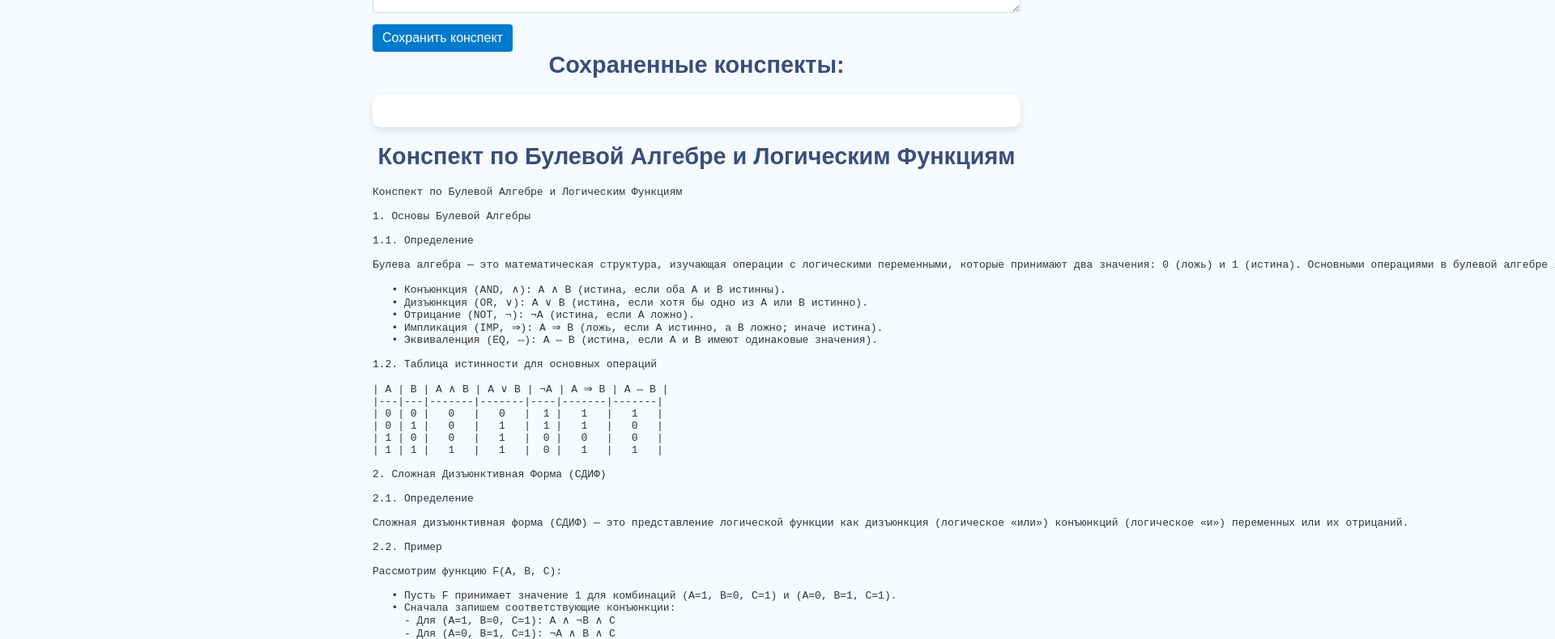
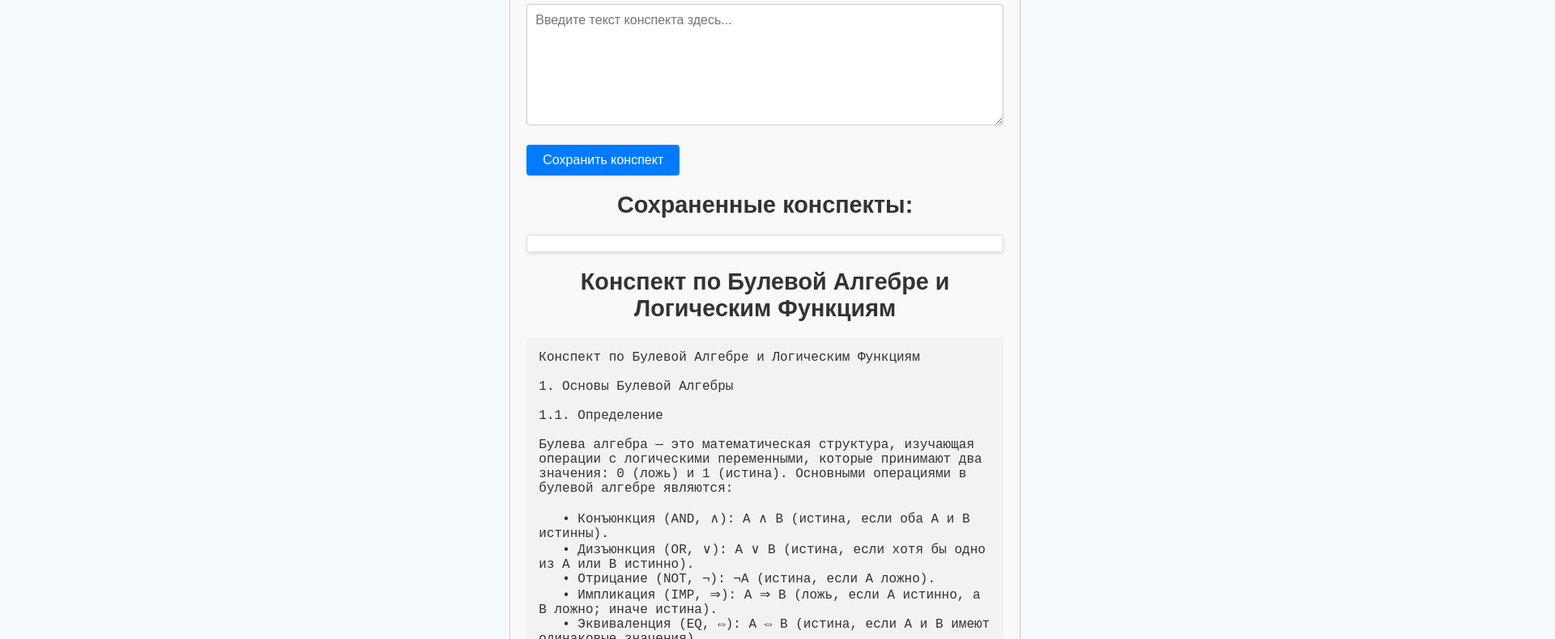
Before and after one commit to reygarz/my-study-app, a plain HTML site: page summaries.html in a window 1280 px wide. Shown: the part 109-899 px from the top of the page at 81% size, 1920 px wide, since content can reach past the window. Drawn offline with Linux system fonts and the light colour scheme.

Commit message:
Update style.css

```diff
--- a/assets/style.css
+++ b/assets/style.css
@@ -132,3 +132,65 @@ input[type="text"], input[type="date"], textarea {
 .status-missed {
     background-color: #ff3b30;
 }
+/* Стили для конспектов */
+.container {
+    max-width: 800px; /* Ограничиваем ширину контейнера */
+    margin: 20px auto; /* Центрируем контейнер */
+    padding: 20px;
+    border: 1px solid #ccc; /* Рамка вокруг контейнера */
+    border-radius: 8px; /* Закругление углов */
+    background-color: #f9f9f9; /* Цвет фона */
+}
+
+h1, h2 {
+    color: #333; /* Цвет заголовков */
+    font-family: 'Arial', sans-serif; /* Шрифт для заголовков */
+}
+
+h2 {
+    margin-top: 20px; /* Отступ сверху для заголовков */
+}
+
+textarea {
+    width: 100%; /* Ширина текстовой области */
+    height: 150px; /* Высота текстовой области */
+    padding: 10px; /* Внутренние отступы */
+    border: 1px solid #ccc; /* Рамка для текстовой области */
+    border-radius: 4px; /* Закругление углов текстовой области */
+    font-size: 16px; /* Размер шрифта */
+    font-family: 'Arial', sans-serif; /* Шрифт для текстовой области */
+    resize: vertical; /* Позволяем изменять размер только по вертикали */
+}
+
+button {
+    padding: 10px 20px; /* Внутренние отступы для кнопки */
+    background-color: #007bff; /* Цвет фона кнопки */
+    color: white; /* Цвет текста кнопки */
+    border: none; /* Убираем рамку */
+    border-radius: 4px; /* Закругление углов кнопки */
+    cursor: pointer; /* Указатель при наведении */
+    font-size: 16px; /* Размер шрифта кнопки */
+    margin-top: 10px; /* Отступ сверху для кнопки */
+}
+
+button:hover {
+    background-color: #0056b3; /* Цвет кнопки при наведении */
+}
+
+.card {
+    background-color: #fff; /* Цвет фона для карточек */
+    border: 1px solid #ddd; /* Рамка для карточек */
+    border-radius: 4px; /* Закругление углов карточек */
+    padding: 10px; /* Внутренние отступы карточек */
+    margin-top: 10px; /* Отступ сверху для карточек */
+    box-shadow: 0 2px 4px rgba(0, 0, 0, 0.1); /* Тень для карточек */
+}
+
+pre {
+    background-color: #f2f2f2; /* Цвет фона для блока с кодом */
+    padding: 15px; /* Внутренние отступы */
+    border-radius: 4px; /* Закругление углов */
+    overflow-x: auto; /* Прокрутка по горизонтали при необходимости */
+    white-space: pre-wrap; /* Перенос строк внутри блока */
+    font-family: 'Courier New', monospace; /* Шрифт для блока с кодом */
+}
```
